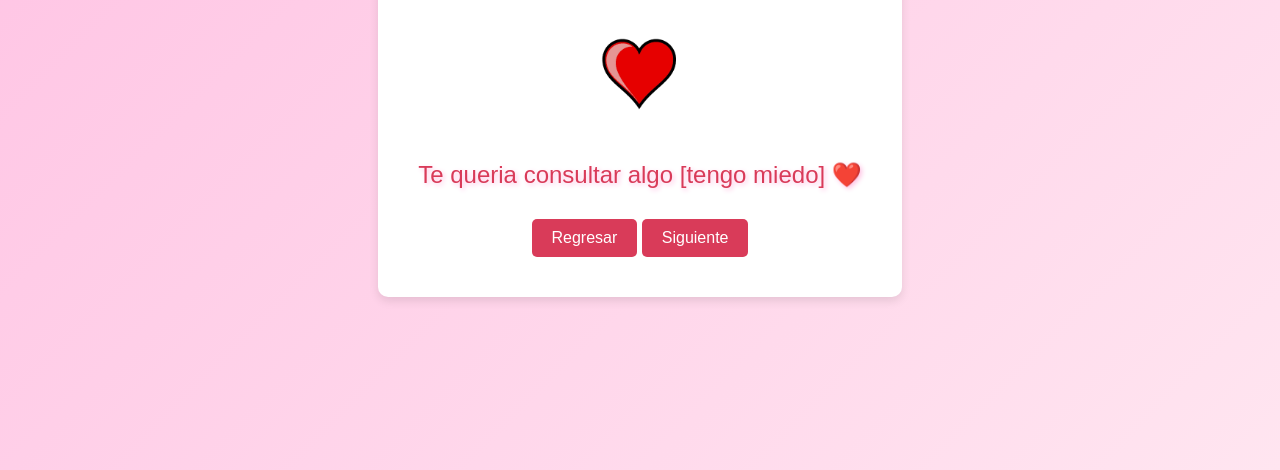
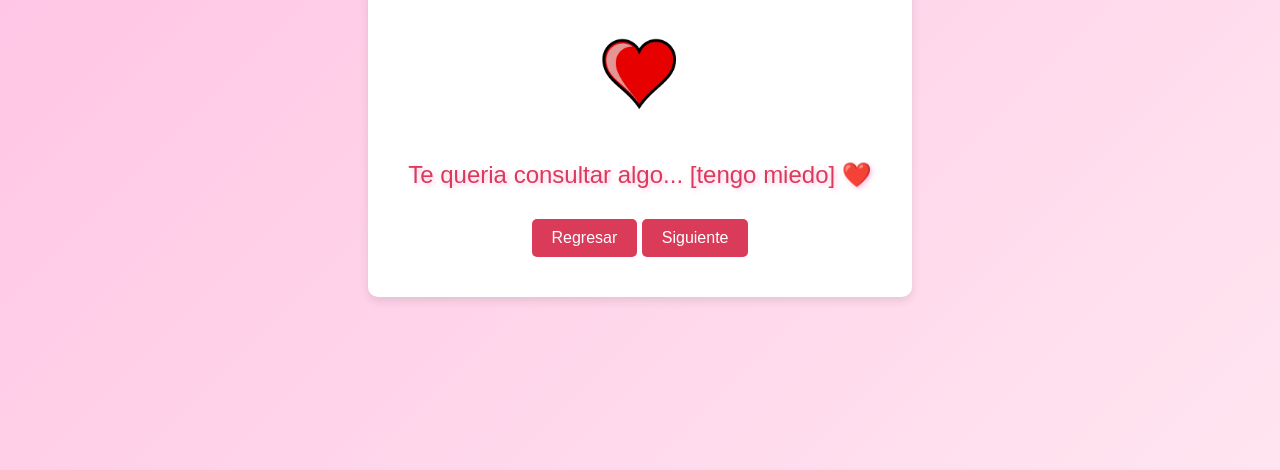
Before and after one commit to edwardxd24/for_michelle, a plain HTML site: page poema.html in a window 1280 px wide. Shown: the part 330-800 px from the top of the page. Drawn offline with Linux system fonts and the light colour scheme.

Commit message:
Update poema.html

```diff
--- a/poema.html
+++ b/poema.html
@@ -102,7 +102,7 @@
       [prueba]
     </p>
     <img src="corazon.png" alt="Corazón" class="imagen-pequeña">
-    <p class="invitacion">Te queria consultar algo [tengo miedo] ❤️ </p>
+    <p class="invitacion">Te queria consultar algo... [tengo miedo] ❤️ </p>
     <a href="detalle.html" class="boton-regresar">Regresar</a>
     <a href="valentin.html" class="boton">Siguiente</a>
   </div>
```
